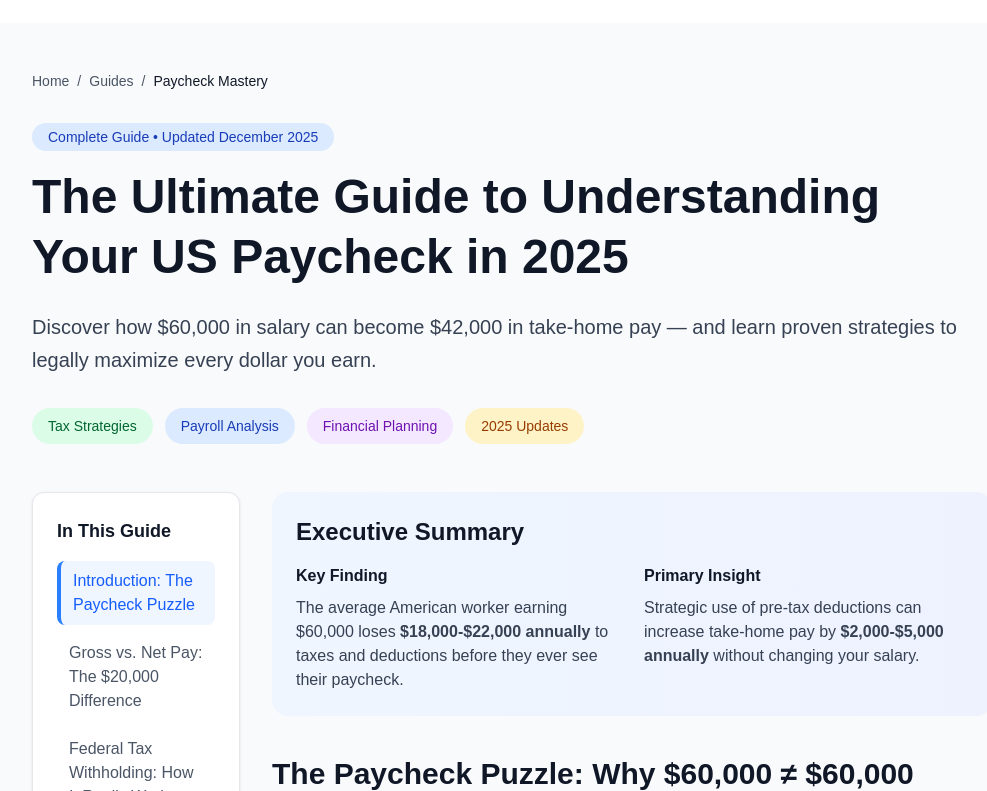
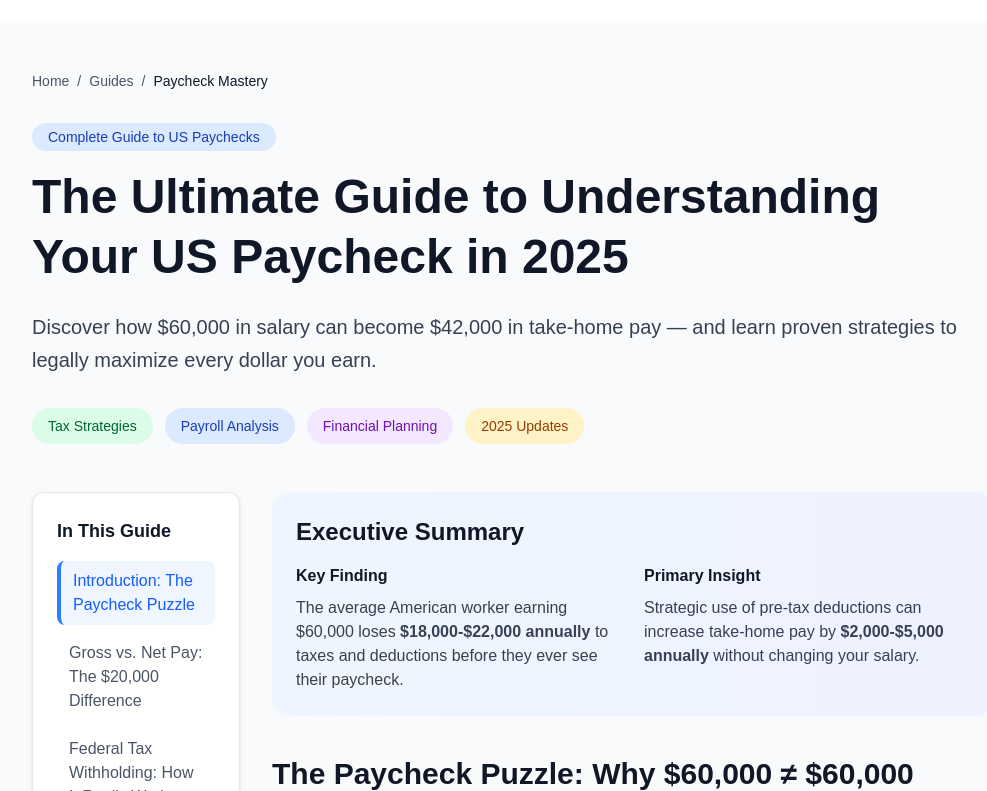
Before and after one commit to prakashydv01/Paycheck, a Next.js app: page / in a window 1280 px wide. Shown: the part 1189-1980 px from the top of the page, without its empty margins (128-1115 px from the left). Built offline with nearby package versions, Linux system fonts and the light colour scheme.

Commit message:
some changes

```diff
--- a/app/components/Footer.tsx
+++ b/app/components/Footer.tsx
@@ -24,7 +24,7 @@ export default function Footer() {
             <h2 className="text-2xl font-bold text-gray-900 dark:text-white mb-3">Paycheck Next</h2>
             <p className="text-sm leading-relaxed">
               Calculate your take-home pay for any U.S. state.
-              Fast, accurate, and beautifully simple — built with Next.js.
+              Fast, accurate, and beautifully simple.
             </p>
           </div>
 
--- a/app/components/article.tsx
+++ b/app/components/article.tsx
@@ -35,7 +35,7 @@ export default function ComprehensivePaycheckGuidePage() {
       {/* Header */}
       <header className="mb-12">
         <div className="inline-block px-4 py-1 bg-blue-100 dark:bg-blue-900 text-blue-800 dark:text-blue-200 rounded-full text-sm font-medium mb-4">
-          Complete Guide • Updated December 2025
+          Complete Guide to US Paychecks
         </div>
 
         <h1 className="text-4xl lg:text-5xl font-bold text-gray-900 dark:text-white mb-6 leading-tight">
```
